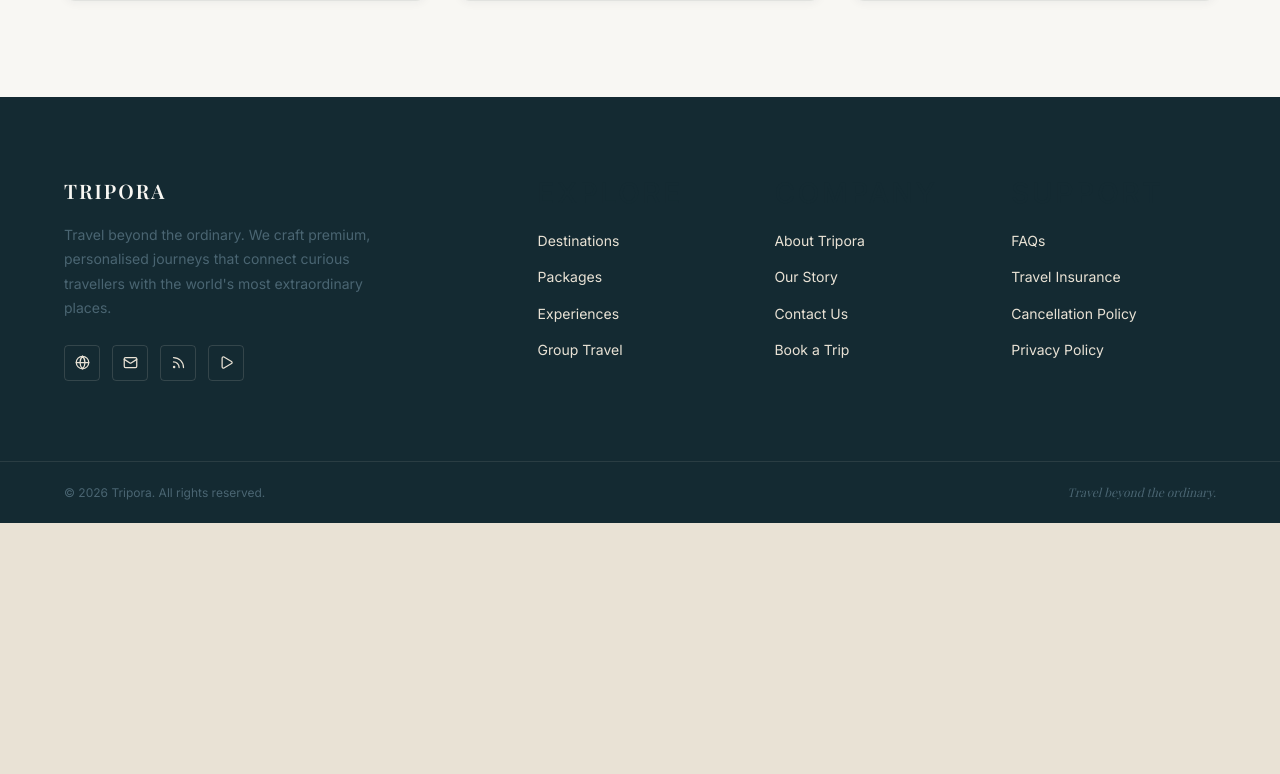
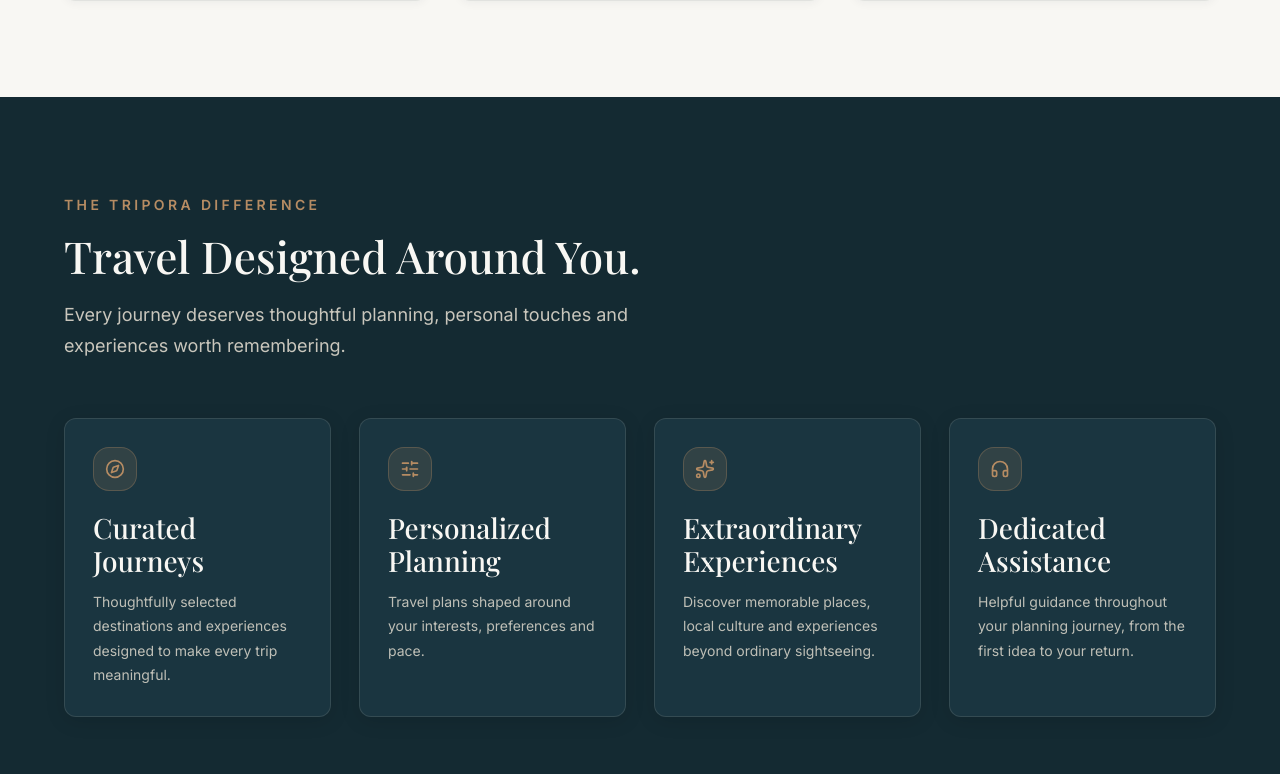
Before and after one commit to Ashish200408/Tripora, a React (Vite) app: page / in a window 1280 px wide. Shown: the part 3246-4020 px from the top of the page. Before the commit the page ends 3769 px from the top, so only its background shows below. Built offline with nearby package versions, Linux system fonts and the light colour scheme; a web font is replaced by a local one.

Commit message:
feat: add Why Choose Tripora section

```diff
--- /dev/null
+++ b/src/components/home/WhyChooseTripora.tsx
@@ -0,0 +1,124 @@
+import { motion, useReducedMotion } from 'motion/react'
+import { Compass, SlidersHorizontal, Sparkles, Headphones, type LucideIcon } from 'lucide-react'
+import Container from '../ui/Container'
+
+// =========================================================
+// WhyChooseTripora – Brand value proposition section
+// =========================================================
+
+interface Benefit {
+  id: string
+  title: string
+  description: string
+  icon: LucideIcon
+  iconLabel: string
+}
+
+const benefits: Benefit[] = [
+  {
+    id: 'curated-journeys',
+    title: 'Curated Journeys',
+    description:
+      'Thoughtfully selected destinations and experiences designed to make every trip meaningful.',
+    icon: Compass,
+    iconLabel: 'Compass icon representing curated journeys',
+  },
+  {
+    id: 'personalized-planning',
+    title: 'Personalized Planning',
+    description:
+      'Travel plans shaped around your interests, preferences and pace.',
+    icon: SlidersHorizontal,
+    iconLabel: 'Personalised preferences icon',
+  },
+  {
+    id: 'extraordinary-experiences',
+    title: 'Extraordinary Experiences',
+    description:
+      'Discover memorable places, local culture and experiences beyond ordinary sightseeing.',
+    icon: Sparkles,
+    iconLabel: 'Sparkles icon representing extraordinary experiences',
+  },
+  {
+    id: 'dedicated-assistance',
+    title: 'Dedicated Assistance',
+    description:
+      'Helpful guidance throughout your planning journey, from the first idea to your return.',
+    icon: Headphones,
+    iconLabel: 'Headphones icon representing dedicated assistance',
+  },
+]
+
+const easeOutExpo = [0.22, 1, 0.36, 1] as const
+
+export default function WhyChooseTripora() {
+  const shouldReduceMotion = useReducedMotion()
+
+  return (
+    <section
+      aria-labelledby="why-tripora-heading"
+      className="py-16 sm:py-20 lg:py-24 bg-[#142A32] text-[#E9E2D5]"
+    >
+      <Container>
+        {/* Editorial Section Header */}
+        <div className="max-w-2xl mb-12 lg:mb-14">
+          <p className="text-xs sm:text-sm tracking-[0.24em] uppercase text-[#B68C63]! font-semibold mb-3">
+            The Tripora Difference
+          </p>
+          <h2
+            id="why-tripora-heading"
+            className="font-heading text-[#F8F7F3]! mb-4"
+          >
+            Travel Designed Around You.
+          </h2>
+          <p className="text-base sm:text-lg text-[#E9E2D5]/85! leading-relaxed">
+            Every journey deserves thoughtful planning, personal touches and experiences worth remembering.
+          </p>
+        </div>
+
+        {/* 4-Column Desktop / 2-Column Tablet / 1-Column Mobile Grid */}
+        <div className="grid grid-cols-1 sm:grid-cols-2 lg:grid-cols-4 gap-6 lg:gap-7">
+          {benefits.map((benefit, index) => {
+            const Icon = benefit.icon
+            const motionProps = shouldReduceMotion
+              ? {}
+              : {
+                  initial: { opacity: 0, y: 16 },
+                  whileInView: { opacity: 1, y: 0 },
+                  viewport: { once: true, amount: 0.2 },
+                  transition: {
+                    duration: 0.55,
+                    delay: index * 0.08,
+                    ease: easeOutExpo,
+                  },
+                }
+
+            return (
+              <motion.article
+                key={benefit.id}
+                {...motionProps}
+                className="h-full flex flex-col p-6 sm:p-7 rounded-xl bg-[#1a3540] border border-[#E9E2D5]/12 hover:border-[#B68C63]/45 hover:-translate-y-1 transition-all duration-300 shadow-[0_4px_20px_rgba(0,0,0,0.12)]"
+              >
+                <div
+                  className="w-11 h-11 rounded-lg bg-[#B68C63]/15 border border-[#B68C63]/30 flex items-center justify-center mb-5 shrink-0"
+                  role="img"
+                  aria-label={benefit.iconLabel}
+                >
+                  <Icon size={20} className="text-[#B68C63]" aria-hidden="true" />
+                </div>
+
+                <h3 className="font-heading text-xl text-[#F8F7F3]! mb-3">
+                  {benefit.title}
+                </h3>
+
+                <p className="text-sm text-[#E9E2D5]/80! leading-relaxed">
+                  {benefit.description}
+                </p>
+              </motion.article>
+            )
+          })}
+        </div>
+      </Container>
+    </section>
+  )
+}
--- a/src/pages/HomePage.tsx
+++ b/src/pages/HomePage.tsx
@@ -2,10 +2,11 @@ import HeroSection from '../components/home/HeroSection'
 import TravelSearch from '../components/home/TravelSearch'
 import FeaturedDestinations from '../components/home/FeaturedDestinations'
 import FeaturedPackages from '../components/home/FeaturedPackages'
+import WhyChooseTripora from '../components/home/WhyChooseTripora'
 
 // =========================================================
 // Home Page – Phase 3A (Hero), 3B (TravelSearch), 3C (FeaturedDestinations),
-// 3D (FeaturedPackages). Additional sections will follow.
+// 3D (FeaturedPackages), 3E (WhyChooseTripora). Additional sections will follow.
 // =========================================================
 
 export default function HomePage() {
@@ -15,6 +16,7 @@ export default function HomePage() {
       <TravelSearch />
       <FeaturedDestinations />
       <FeaturedPackages />
+      <WhyChooseTripora />
     </>
   )
 }
```
Also changed, not shown: 2 other files (tests, documents, lock files or other folders).
